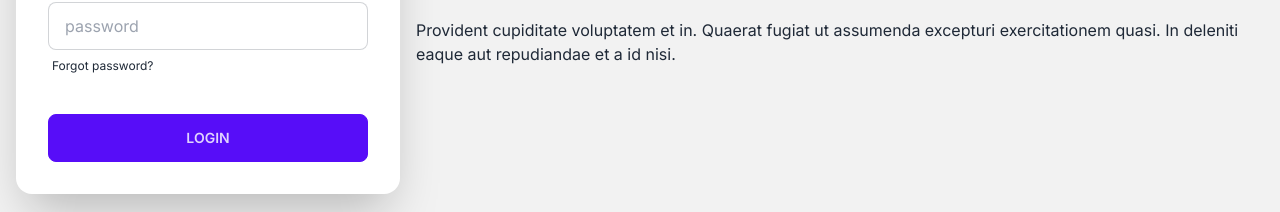
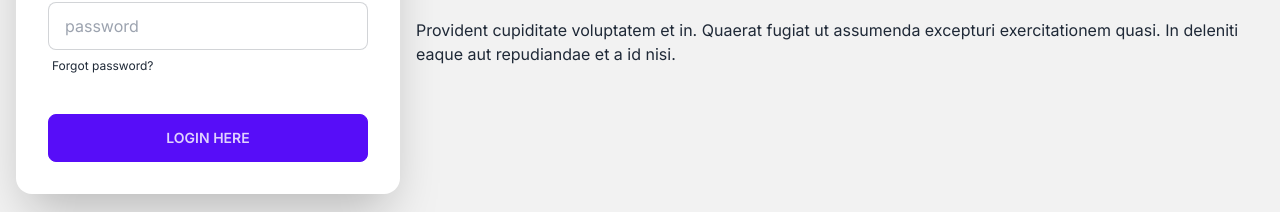
Before and after one commit to saadafahmed45/world-news-app, a Next.js app: page /login in a window 1280 px wide. Shown: the part 446-658 px from the top of the page. Built offline with nearby package versions, Linux system fonts and the light colour scheme.

Commit message:
Update page.jsx

```diff
--- a/src/app/login/page.jsx
+++ b/src/app/login/page.jsx
@@ -34,7 +34,7 @@ const page = () => {
                         </label>
                      </div>
                      <div className="form-control mt-6">
-                        <button className="btn btn-primary">Login</button>
+                        <button className="btn btn-primary">Login here</button>
                      </div>
                   </div>
                </div>
```
